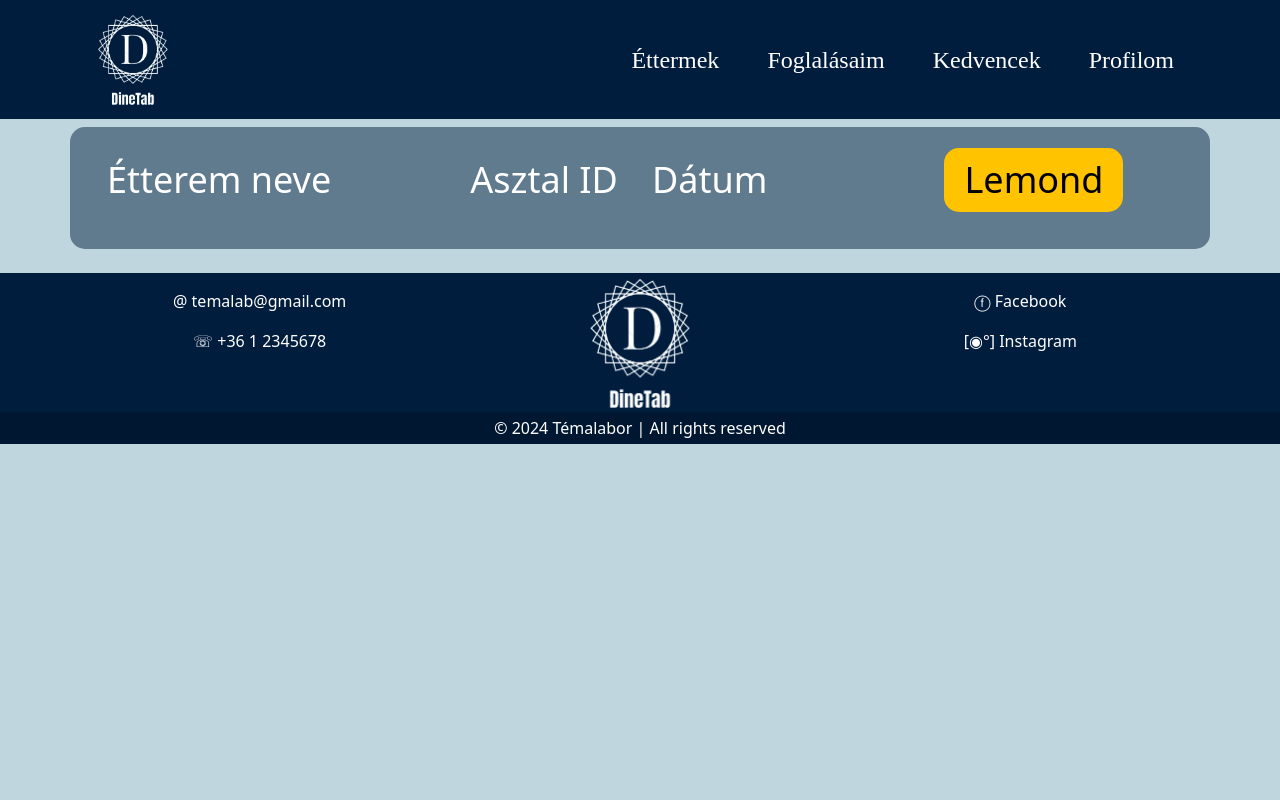
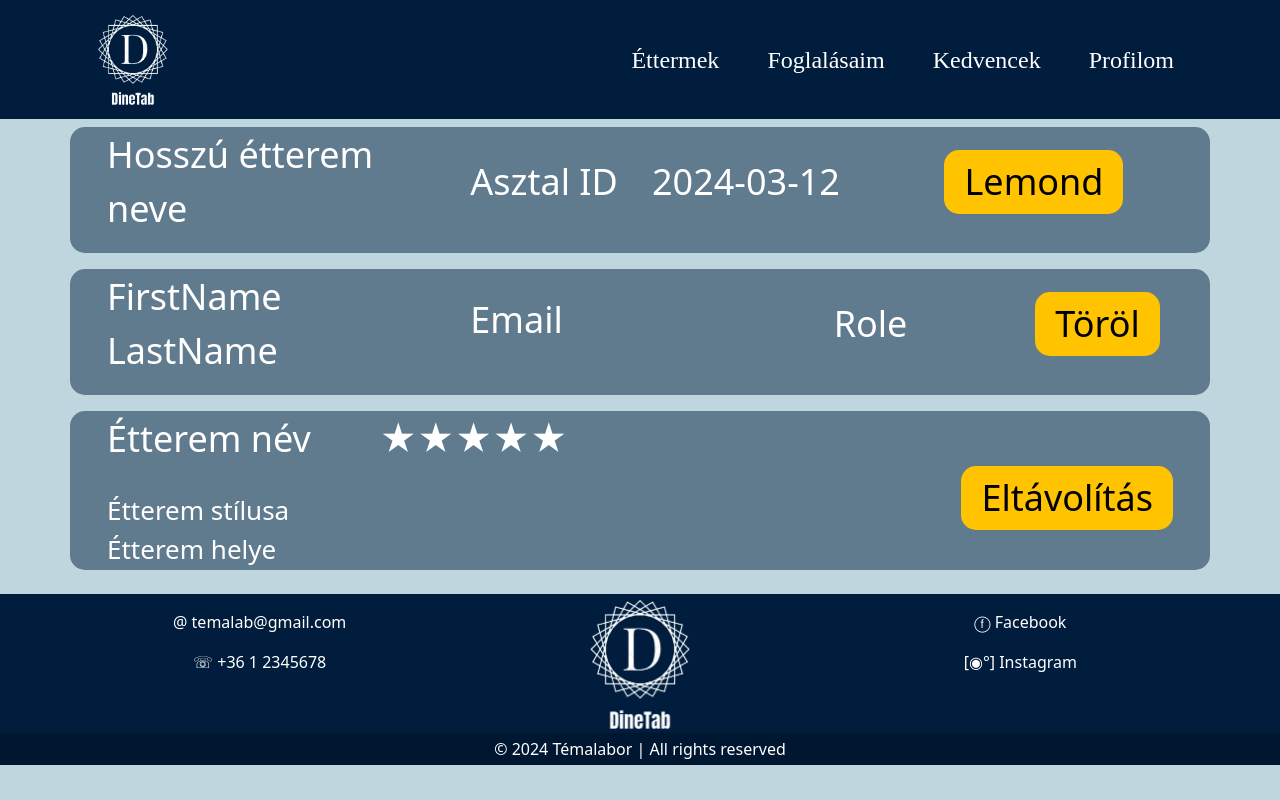
Before and after one commit to dudigeri0303/Temalab, a React (Vite) app in the folder TemalabFrontEnd/: page /template in a window 1280 px wide. Built offline with nearby package versions, Linux system fonts and the light colour scheme; a web font is replaced by a local one.

Commit message:
Találtam egy jó bootstrapet, ahol nem csúszik szét semmikor. Átírni első kettő kártyát olyanra, mint a harmadik.

```diff
--- a/TemalabFrontEnd/src/App.css
+++ b/TemalabFrontEnd/src/App.css
@@ -149,3 +149,8 @@ footer a:hover {
   font-size: 36px;
   color:white;
 }
+
+.card-Altext {
+  font-size: 26px;
+  color:white;
+}
--- a/TemalabFrontEnd/src/sections/CustomerReservations.jsx
+++ b/TemalabFrontEnd/src/sections/CustomerReservations.jsx
@@ -6,6 +6,7 @@ export default function CustomerReservations() {
   useEffect(() => {
     document.title = "Foglalások | DineTab";
   }, []);
+  {/*Reservation card meghív*/}
   return (
     <>
     <Navbar></Navbar>
--- a/TemalabFrontEnd/src/sections/Template.jsx
+++ b/TemalabFrontEnd/src/sections/Template.jsx
@@ -10,12 +10,11 @@ export default function Template() {
     <>
       <Navbar></Navbar>
       <section id="main" className="container py-2">
-
         <div className="row div-card">
           <div className="col-md-4">
             <div className="mb-3">
               <label htmlFor="restaurantName" className="card-text">
-                  Étterem neve
+                Hosszú étterem neve
               </label>
             </div>
           </div>
@@ -24,15 +23,13 @@ export default function Template() {
               <label htmlFor="tableNumber" className="card-text">
                 Asztal ID
               </label>
-
             </div>
           </div>
           <div className="col-md-3">
             <div className="mb-3">
               <label htmlFor="dateTime" className="card-text">
-                  Dátum
+                2024-03-12
               </label>
-
             </div>
           </div>
           <div className="col-md-2">
@@ -44,6 +41,77 @@ export default function Template() {
           </div>
         </div>
       </section>
+      <section id="main" className="container py-2">
+        <div className="row div-card">
+          <div className="col-md-4">
+            <div className="mb-3">
+              <label htmlFor="restaurantName" className="card-text">
+                FirstName LastName
+              </label>
+            </div>
+          </div>
+          <div className="col-md-4">
+            <div className="mb-4">
+              <label htmlFor="tableNumber" className="card-text">
+                Email
+              </label>
+            </div>
+          </div>
+          <div className="col-md-2">
+            <div className="mb-3">
+              <label htmlFor="dateTime" className="card-text">
+                Role
+              </label>
+            </div>
+          </div>
+          <div className="col-md-2">
+            <div className="mb-3">
+              <button type="button" className="cardbtn">
+                Töröl
+              </button>
+            </div>
+          </div>
+        </div>
+      </section>
+
+      <section id="main" className="container py-2">
+        <div className="row div-card">
+          <div className="container">
+            <div className="row">
+              <div className="col-md-3">
+                <label htmlFor="restaurantName" className="card-text">
+                  Étterem név
+                </label>
+              </div>
+              <div className="col-md-4">
+                <label htmlFor="stars" className="card-text">
+                ★★★★★
+                </label>
+              </div>
+            </div>
+            <div className="row">
+              <div className="col" style={{ alignSelf: 'flex-end'}}>
+                <label htmlFor="restaurantStyle" className="card-Altext">
+                  Étterem stílusa
+                </label>
+              </div>
+              <div className="col"></div>
+              <div className="col">
+                <button type="button" className="cardbtn float-end" style={{ margin: "0" }}>
+                  Eltávolítás
+                </button>
+              </div>
+            </div>
+            <div className="row">
+              <div className="col">
+                <label htmlFor="restaurantPlace" className="card-Altext">
+                  Étterem helye
+                </label>
+              </div>
+            </div>
+          </div>
+        </div>
+      </section>
     </>
   );
 }
```
Lines whose indentation alone changed are shown as unchanged.
